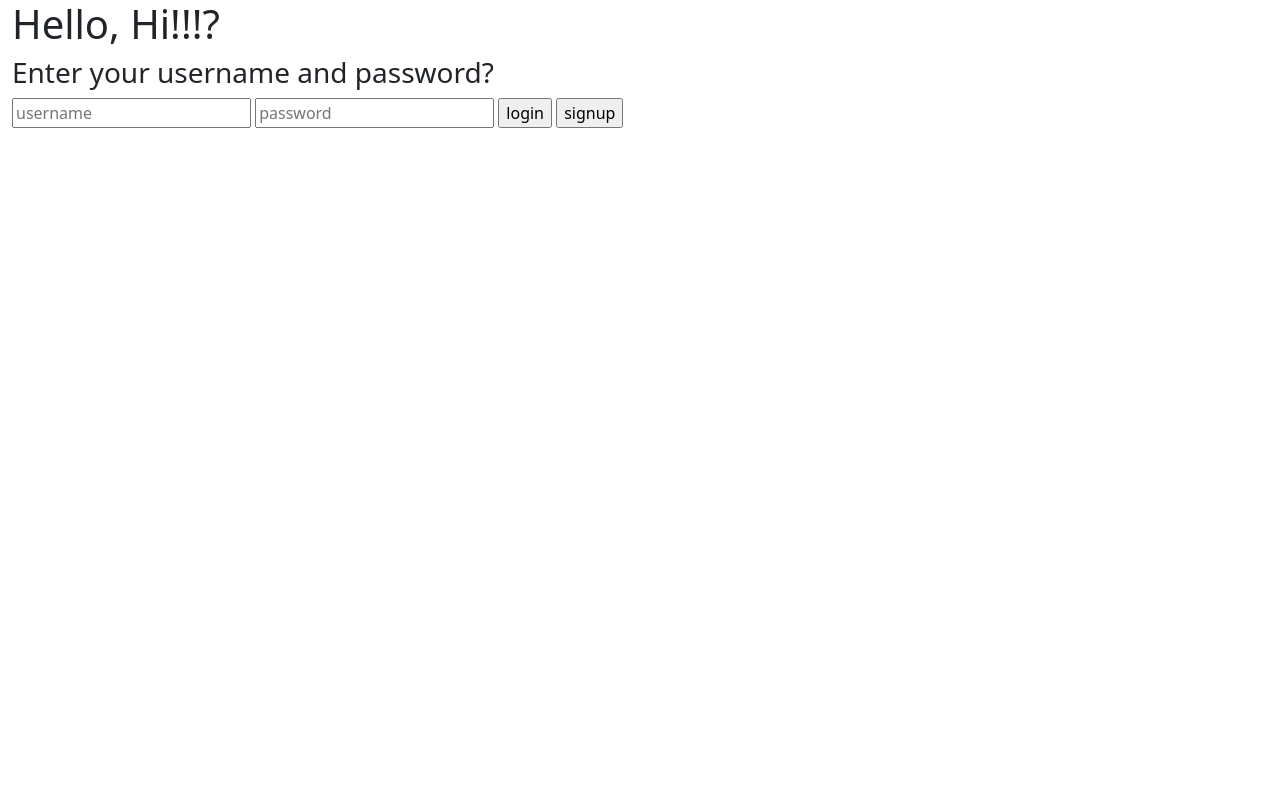
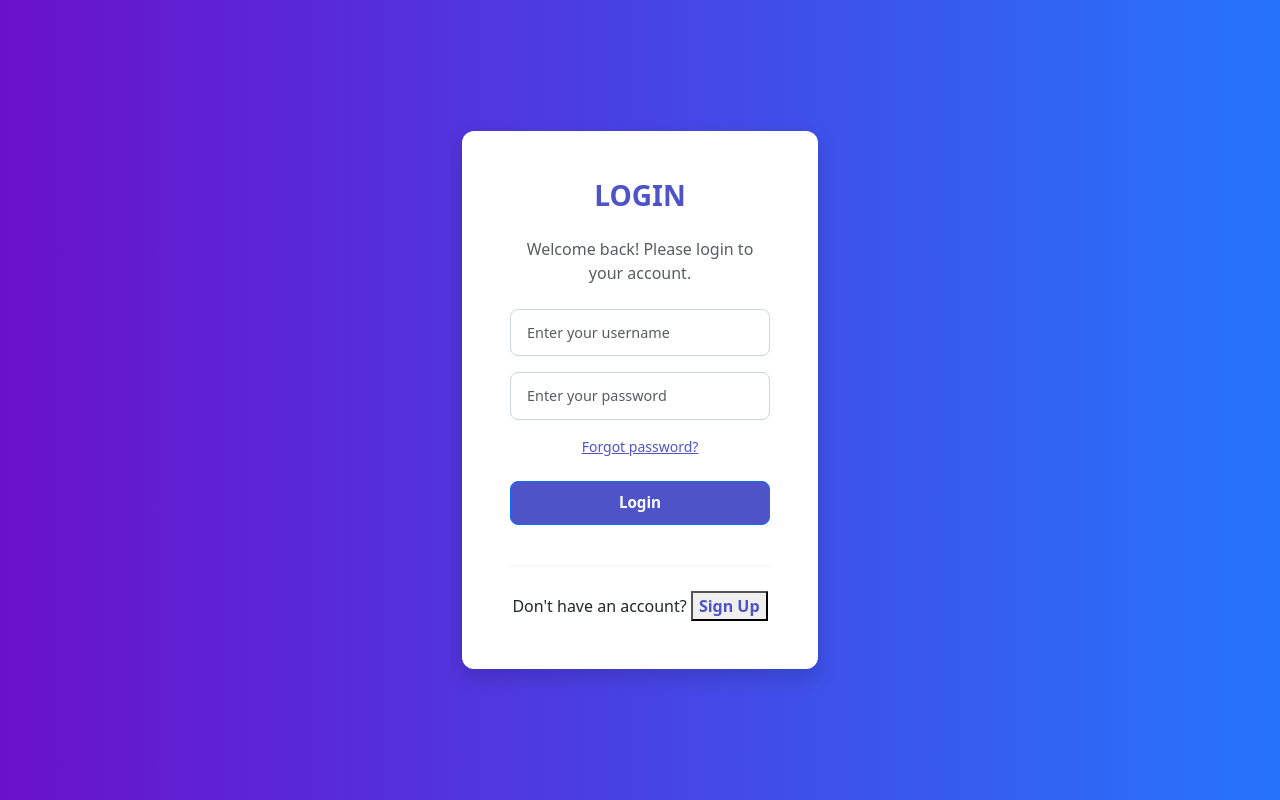
Before and after one commit to Pjapan2002/Influencer-Engagement-and-Sponsorship-Coordination-Platform, a Flask app: page / in a window 1280 px wide. Run offline with Flask 3, Linux system fonts and the light colour scheme.

Commit message:
Login page

```diff
--- /dev/null
+++ b/MAD-01 Project/static/login/login.css
@@ -0,0 +1,73 @@
+.gradient-custom {
+    background: linear-gradient(to right, rgba(106, 17, 203, 1), rgba(37, 117, 252, 1));
+    height: 100vh;
+    display: flex;
+    align-items: center;
+    justify-content: center;
+    padding: 1rem;
+}
+
+.card {
+    max-width: 100%;
+    border: none;
+    border-radius: 0.75rem;
+}
+
+.card-body {
+    padding: 2rem;
+}
+
+.form-control {
+    border: 1px solid #ced4da;
+    border-radius: 0.5rem;
+    padding: 0.75rem 1rem;
+    font-size: 0.9rem;
+    box-shadow: none;
+    transition: all 0.3s ease;
+}
+
+.form-control:focus {
+    border-color: #4e54c8;
+    box-shadow: 0 0 5px rgba(106, 17, 203, 0.3);
+}
+
+.btn-primary {
+    background-color: #4e54c8;
+    font-weight: 600;
+    padding: 0.6rem 1.5rem;
+    border-radius: 0.5rem;
+    font-size: 0.95rem;
+}
+
+.btn-primary:hover {
+    background-color: #3b43aa;
+    box-shadow: 0 4px 8px rgba(106, 17, 203, 0.2);
+}
+
+.text-primary {
+    color: #4e54c8 !important;
+    transition: color 0.3s ease;
+}
+
+.text-primary:hover {
+    color: #3b43aa !important;
+}
+
+hr {
+    border: 1px solid #e0e0e0;
+}
+
+@media (max-width: 768px) {
+    .card-body {
+        padding: 1.5rem;
+    }
+
+    .btn-primary {
+        padding: 0.5rem 1.25rem;
+        font-size: 0.85rem;
+    }
+
+    .form-control {
+        font-size: 0.85rem;
+    }
+}
--- a/MAD-01 Project/templates/login.html
+++ b/MAD-01 Project/templates/login.html
@@ -1,11 +1,12 @@
 {% extends 'base.html' %}
 {% block title %}
 <title>login</title>
+<link rel="stylesheet" href="{{ url_for('static',filename='login/login.css') }}">
 {% endblock %}
 
 {% block body %}
-<div class="content container-fluid">
-    <h1>Hello, Hi!!!?</h1>
+<div class="content">
+    <!-- <h1>Hello, Hi!!!?</h1>
     <h3>Enter your username and password?</h3>
     <div id="signup" style="display: none;">
         <button id="Sponsor" name="Sponsor">Sponsor</button>
@@ -16,7 +17,63 @@
         <input type="password" id="password" name="password" placeholder="password">
         <input type="submit" value="login" id="loginbtn">
         <input type="button" value="signup" id="signupbtn">
-    </form>
+    </form> -->
+
+    <section class="vh-100 gradient-custom d-flex align-items-center justify-content-center">
+        <div class="container">
+            <div class="row d-flex justify-content-center align-items-center">
+                <div class="col-12 col-md-8 col-lg-6 col-xl-4">
+                    <div class="card bg-white text-dark" style="border-radius: 0.75rem; box-shadow: 0 8px 20px rgba(0, 0, 0, 0.15);">
+                        <div class="card-body p-4 p-md-5 text-center">
+
+                            <h3 class="fw-bold mb-4 text-uppercase" style="color: #4e54c8;">Login</h3>
+                            <p class="text-muted mb-4">Welcome back! Please login to your account.</p>
+
+                            <div id="signup" style="display: none;">
+                                <button id="Sponsor" name="Sponsor" class="btn btn-primary">Sponsor</button>
+                                <button id="Influencer" name="Influencer" class="btn btn-primary">Influencer</button>
+                            </div>
+
+                            <!-- <div id="signup" class="row d-flex justify-content-between align-items-center mx-auto" style="display: none;">
+                                <button id="Sponsor" name="Sponsor" class="btn btn-primary">Sponsor</button>
+                                <button id="Influencer" name="Influencer" class="btn btn-primary">Influencer</button>
+                            </div> -->
+
+                            <form id="login" action="/" method="post">
+                                <div class="form-outline mb-3">
+                                    <input type="text" id="username" name="username" class="form-control" placeholder="Enter your username" />
+                                </div>
+
+                                <div class="form-outline mb-3">
+                                    <input type="password" id="password" name="password" class="form-control" placeholder="Enter your password" />
+                                </div>
+
+                                <div class="d-flex justify-content-between align-items-center mb-2">
+                                    <p class="small mx-auto"><a class="text-primary" href="#!">Forgot password?</a></p>
+                                    <!-- <button class="btn btn-primary btn-block px-4" type="submit" style="background-color: #4e54c8; border: none;">Login</button> -->
+                                </div>
+                                <div class="row d-flex justify-content-between align-items-center mx-auto">
+                                    <button class="btn btn-primary" type="submit" id="loginbtn">Login</button>
+                                </div>
+                            </form>
+                            <div class="d-flex justify-content-center text-center mt-3">
+                                <a href="#!" class="text-primary mx-2"><i class="fab fa-facebook-f"></i></a>
+                                <a href="#!" class="text-primary mx-2"><i class="fab fa-twitter"></i></a>
+                                <a href="#!" class="text-primary mx-2"><i class="fab fa-google"></i></a>
+                            </div>
+
+                            <hr class="my-4" />
+
+                            <p class="mb-0">Don't have an account? <button value="signup" id="signupbtn" class="text-primary fw-bold">Sign Up</button></p>
+                        </div>
+                    </div>
+                </div>
+            </div>
+        </div>
+    </section>
+
+
+
 </div>
 
 <script>
```
